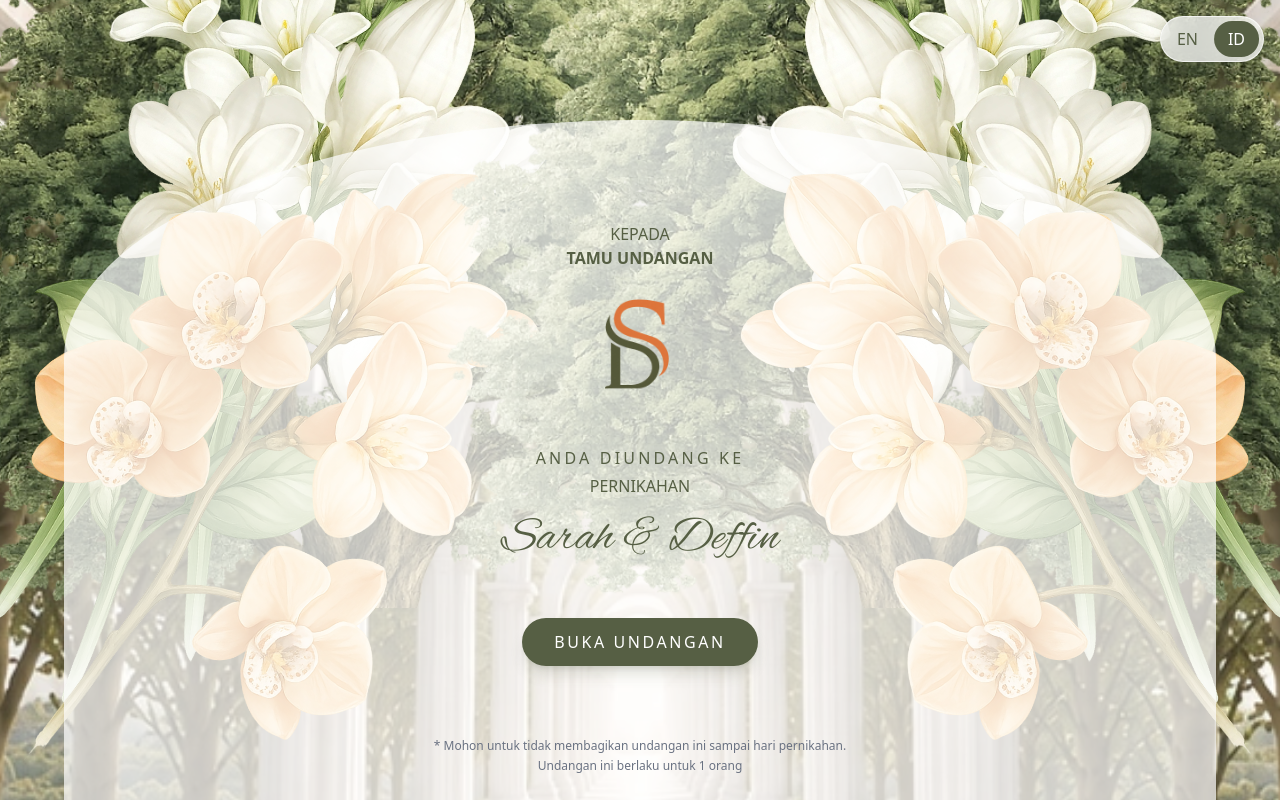
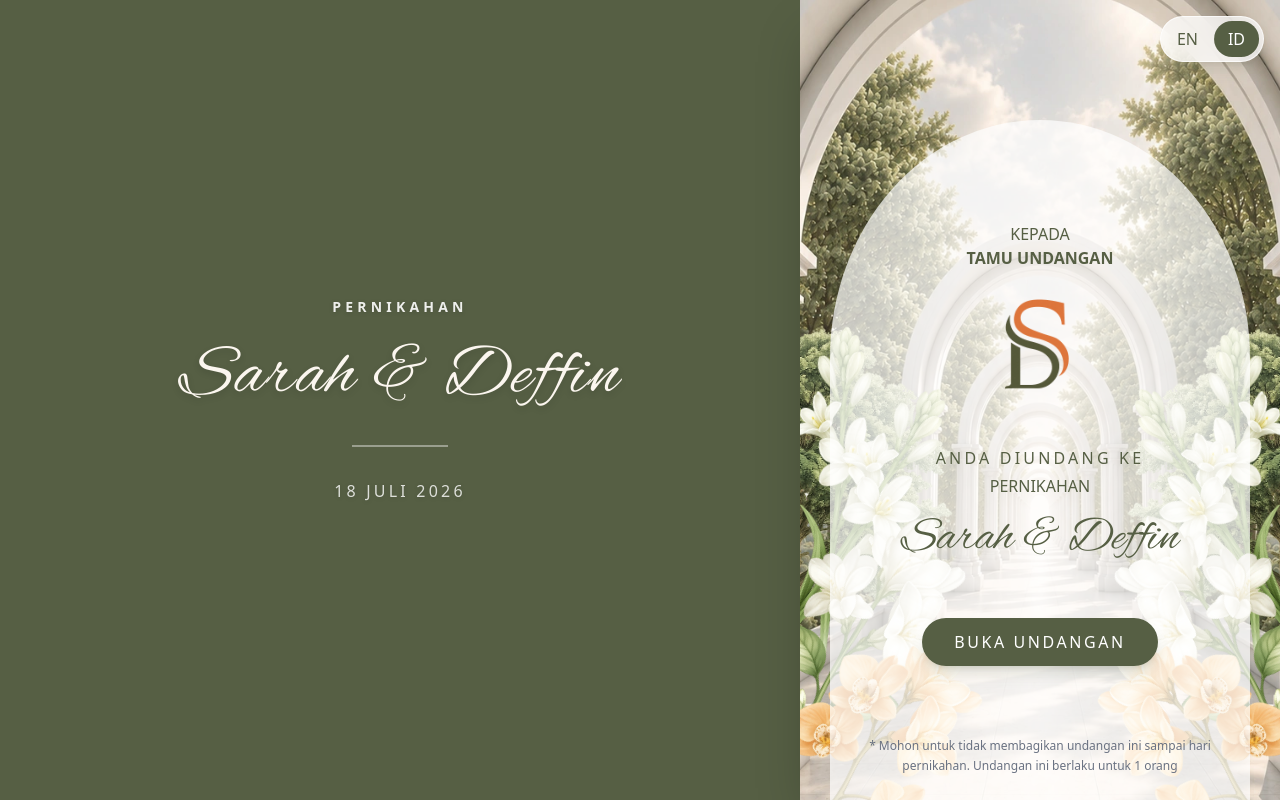
Before and after one commit to deffinad/my-wedding, a React (Vite) app: page / in a window 1280 px wide. Built offline with nearby package versions, Linux system fonts and the light colour scheme; no server answers; a web font is replaced by a local one.

Commit message:
feat: add DesktopCover component for wedding invitation page and update layout in UserPage for improved user experience

```diff
--- /dev/null
+++ b/src/features/users/components/DesktopCover.jsx
@@ -0,0 +1,28 @@
+import translations from '@/lang.json'
+import { useLanguageStore } from '@/features/users/store/languageStore'
+
+export function DesktopCover() {
+  const language = useLanguageStore((state) => state.language)
+  const t = translations[language]
+
+  return (
+    <div className="hidden lg:flex fixed left-0 top-0 bottom-0 w-[calc(100%-480px)] h-screen flex-col items-center justify-center text-white overflow-hidden select-none">
+      {/* Elegant overlay to match wedding secondary brand tone */}
+      <div className="absolute inset-0 bg-secondary" />
+
+      {/* Cursive / Calligraphy Cover Content */}
+      <div className="relative z-10 flex flex-col items-center gap-6 text-center px-8">
+        <span className="text-sm uppercase tracking-[0.3em] font-semibold text-white/90 drop-shadow-sm">
+          {t.weddingOf}
+        </span>
+        <h1 className="text-7xl font-bold font-alex-brush capitalize text-[#fbf6ef] tracking-wide select-none drop-shadow-md">
+          Sarah & Deffin
+        </h1>
+        <div className="h-[2px] w-24 bg-white/40 my-2" />
+        <span className="text-base font-medium tracking-[0.2em] text-white/80 drop-shadow-sm">
+          {language === 'en' ? 'JULY 18, 2026' : '18 JULI 2026'}
+        </span>
+      </div>
+    </div>
+  )
+}
--- a/src/features/users/components/HeroSection.jsx
+++ b/src/features/users/components/HeroSection.jsx
@@ -30,7 +30,7 @@ export function HeroSection({ t }) {
         }}
       />
 
-      <div className="absolute bottom-0 left-1/2 w-[90vw] -translate-x-1/2">
+      <div className="absolute bottom-0 left-1/2 w-[90%] md:max-w-[420px] -translate-x-1/2">
         <MotionDiv
           className="flex h-[85vh] flex-col items-center rounded-[100%_100%_0_0/70%_70%_0_0] bg-white/50 pt-32"
           initial={{ y: '100%' }}
--- a/src/features/users/components/LanguageToggle.jsx
+++ b/src/features/users/components/LanguageToggle.jsx
@@ -3,7 +3,7 @@ import { MotionDiv, MotionSpan } from '@/features/users/motion'
 export function LanguageToggle({ language, onChange, label }) {
   return (
     <MotionDiv
-      className="fixed right-4 top-4 z-50 rounded-full border border-white/70 bg-white/75 p-1 shadow-lg shadow-secondary/15 backdrop-blur-md"
+      className="absolute right-4 top-4 z-50 rounded-full border border-white/70 bg-white/75 p-1 shadow-lg shadow-secondary/15 backdrop-blur-md"
       initial={{ opacity: 0, y: -16, scale: 0.96 }}
       animate={{ opacity: 1, y: 0, scale: 1 }}
       transition={{ duration: 0.45, ease: 'easeOut' }}
--- a/src/features/users/components/OpeningSection.jsx
+++ b/src/features/users/components/OpeningSection.jsx
@@ -8,7 +8,7 @@ export function OpeningSection({ onOpen, inviteName, maxPerson, t }) {
         className="absolute inset-0 h-full w-full scale-150 object-cover"
       />
 
-      <div className="absolute bottom-0 left-1/2 z-10 flex h-[85vh] w-[90vw] -translate-x-1/2 flex-col gap-4 items-center justify-center rounded-[100%_100%_0_0/70%_70%_0_0] bg-white/70 p-6 pb-14 text-center">
+      <div className="absolute bottom-0 left-1/2 z-10 flex h-[85vh] w-[90%] md:max-w-[420px] -translate-x-1/2 flex-col gap-4 items-center justify-center rounded-[100%_100%_0_0/70%_70%_0_0] bg-white/70 p-6 pb-14 text-center">
         <div className="flex flex-col">
           <span className="uppercase text-secondary">{t.dear}</span>
           <span className="uppercase text-secondary font-semibold">
--- a/src/features/users/components/index.jsx
+++ b/src/features/users/components/index.jsx
@@ -16,6 +16,7 @@ import { OurStorySection } from '@/features/users/components/OurStorySection'
 import { DresscodeSection } from '@/features/users/components/DresscodeSection'
 import { RsvpSection } from '@/features/users/components/RsvpSection'
 import { FooterSection } from '@/features/users/components/FooterSection'
+import { DesktopCover } from '@/features/users/components/DesktopCover'
 
 export default function UserPage() {
   const [isInvitationOpen, setIsInvitationOpen] = useState(false)
@@ -45,7 +46,9 @@ export default function UserPage() {
 
   if (!isInvitationOpen) {
     return (
-      <div className="min-h-svh w-full overflow-x-clip touch-pan-y">
+      <div className="min-h-screen w-full bg-[#fbf6ef] overflow-x-hidden flex lg:flex-row">
+        <DesktopCover />
+        <div className="w-full md:max-w-[480px] lg:w-[480px] md:mx-auto lg:mr-0 min-h-screen bg-[#fbf6ef] md:shadow-2xl relative flex flex-col overflow-y-hidden">
           <LanguageToggle
             language={language}
             onChange={setLanguage}
@@ -58,11 +61,14 @@ export default function UserPage() {
             t={t}
           />
         </div>
+      </div>
     )
   }
 
   return (
-    <div className="min-h-svh w-full overflow-x-clip touch-pan-y">
+    <div className="min-h-screen w-full bg-[#fbf6ef] overflow-x-hidden flex lg:flex-row">
+      <DesktopCover />
+      <div className="w-full md:max-w-[480px] lg:w-[480px] md:mx-auto lg:mr-0 min-h-screen bg-[#fbf6ef] md:shadow-2xl relative flex flex-col overflow-y-hidden">
         <LanguageToggle
           language={language}
           onChange={setLanguage}
@@ -78,5 +84,6 @@ export default function UserPage() {
         <RsvpSection maxPerson={maxPerson} inviteName={inviteName} t={t} />
         <FooterSection t={t} />
       </div>
+    </div>
   )
 }
```
Lines whose indentation alone changed are shown as unchanged.
